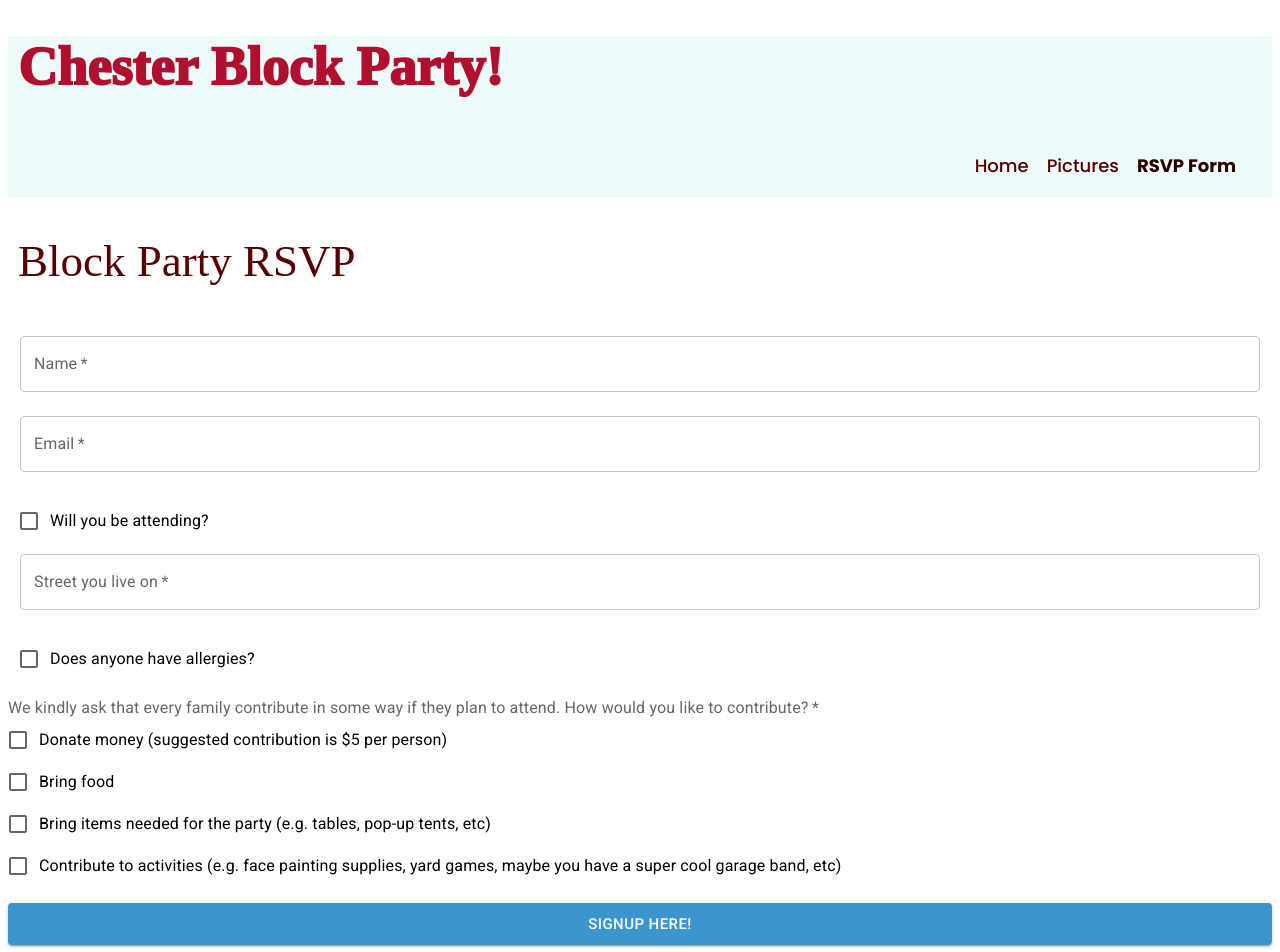
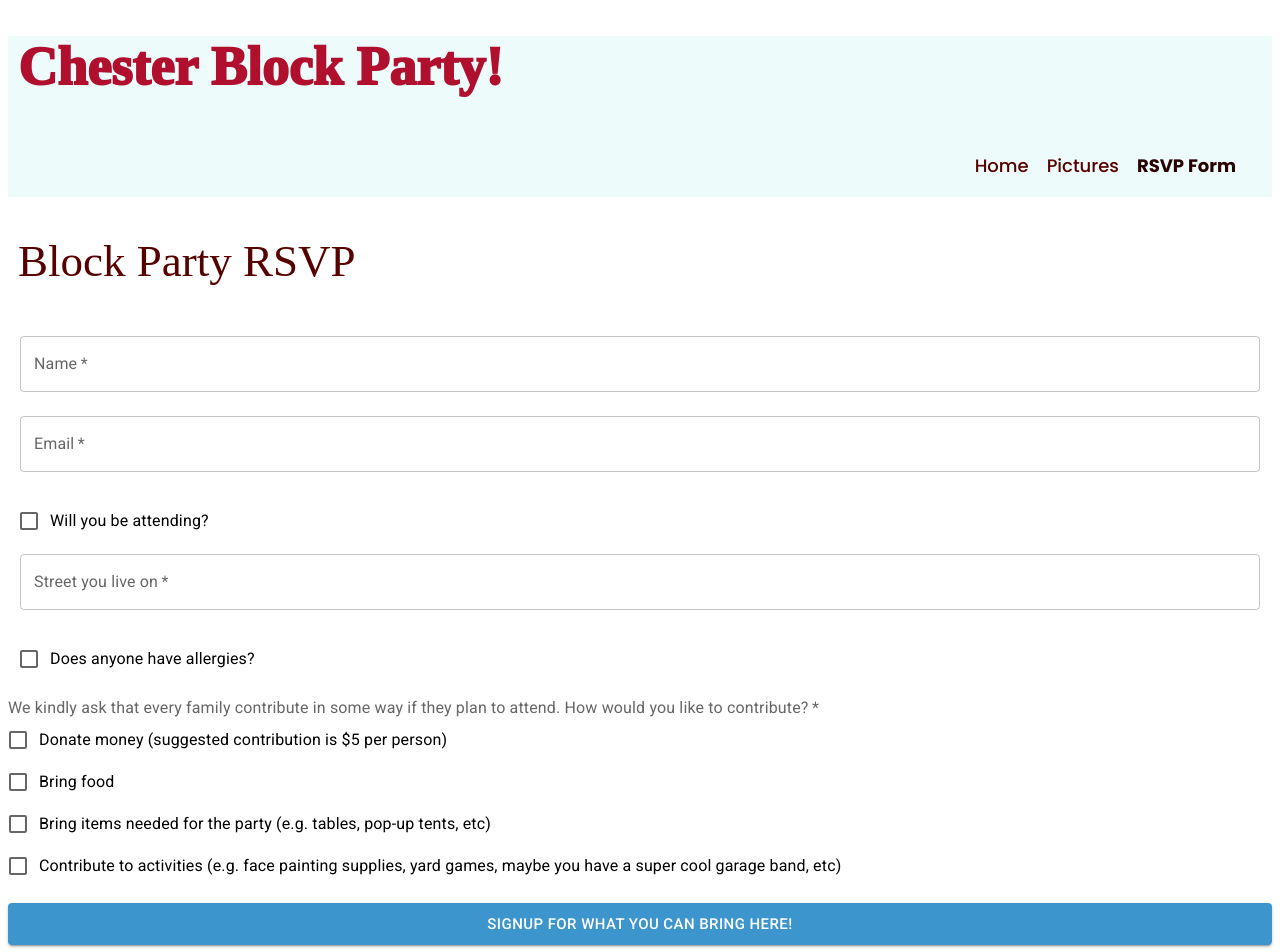
Before and after one commit to Nixxii223/block-party, a React (Vite) app: page /RSVP in a window 1280 px wide. Shown: the top 952 px of the page. Built offline with nearby package versions, Linux system fonts and the light colour scheme; a web font is replaced by a local one.

Commit message:
Update RSVP signup.jsx

```diff
--- a/src/pages/RSVP.jsx
+++ b/src/pages/RSVP.jsx
@@ -201,7 +201,7 @@ const RSVPForm = () => {
                     }}
                     className="poppins-regular"
                 >
-                    SignUp Here!
+                    SignUp for what you can bring Here!
                 </Button>
 
         <Button type="submit" variant="contained" sx={{ mt: 2, mb: 4 }}>
```
